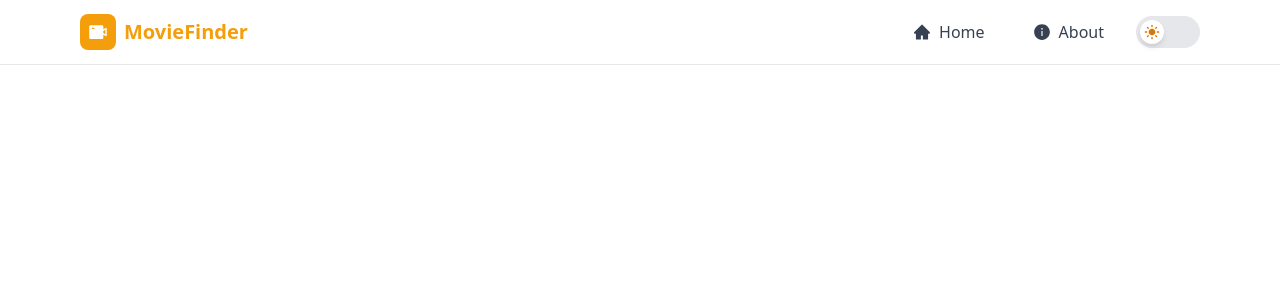
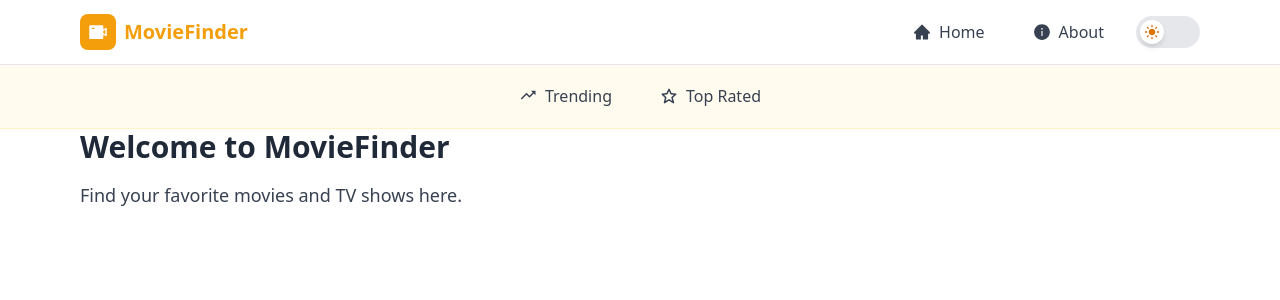
Before and after one commit to lahiruanushka/next-movie-app, a Next.js app: page / in a window 1280 px wide. Shown: the top 300 px of the page. Built offline with nearby package versions, Linux system fonts and the light colour scheme.

Commit message:
feat: add MovieFilterNavigation component and integrate it into HomePage

```diff
--- a/src/app/page.jsx
+++ b/src/app/page.jsx
@@ -1,9 +1,20 @@
-import React from 'react'
+import MovieFilterNavigation from "@/components/MovieFilterNavigation";
+import React from "react";
 
 const HomePage = () => {
   return (
-    <div>HomePage</div>
-  )
-}
+    <>
+      <MovieFilterNavigation />
+      <div className="max-w-6xl mx-auto px-4 py-8 mt-8">
+        <h1 className="text-3xl font-semibold text-gray-800 dark:text-gray-200">
+          Welcome to MovieFinder
+        </h1>
+        <p className="mt-4 text-lg text-gray-700 dark:text-gray-300">
+          Find your favorite movies and TV shows here.
+        </p>
+      </div>
+    </>
+  );
+};
 
-export default HomePage
+export default HomePage;
--- /dev/null
+++ b/src/components/MovieFilterNavigation.jsx
@@ -0,0 +1,62 @@
+'use client';
+
+import Link from 'next/link';
+import { useSearchParams } from 'next/navigation';
+import { BiTrendingUp, BiStar } from 'react-icons/bi';
+
+// NavigationItem component for each filter option
+const FilterNavItem = ({ title, param, icon: Icon }) => {
+  const searchParams = useSearchParams();
+  const currentGenre = searchParams.get('genre');
+  const isActive = currentGenre === param;
+
+  return (
+    <Link
+      href={`/?genre=${param}`}
+      className={`
+        flex items-center gap-2 px-4 py-2 rounded-full transition-all
+        hover:bg-amber-200 dark:hover:bg-gray-700
+        ${isActive ?
+          'bg-amber-500 text-white dark:bg-amber-600 dark:text-white shadow-md transform scale-105' :
+          'text-gray-700 dark:text-gray-200'
+        }
+      `}
+    >
+      <Icon className={`text-lg ${isActive ? 'animate-pulse' : ''}`} />
+      <span className="font-medium">{title}</span>
+    </Link>
+  );
+};
+
+// Main component
+export default function MovieFilterNavigation() {
+  const filterOptions = [
+    {
+      title: 'Trending',
+      param: 'fetchTrending',
+      icon: BiTrendingUp
+    },
+    {
+      title: 'Top Rated',
+      param: 'fetchTopRated',
+      icon: BiStar
+    }
+  ];
+
+  return (
+    <nav className="sticky top-16 z-40 backdrop-blur-sm bg-amber-50/80 dark:bg-gray-900/80 border-b border-amber-100 dark:border-gray-800">
+      <div className="max-w-6xl mx-auto px-4">
+        <div className="flex items-center justify-center gap-4 py-3">
+          {filterOptions.map((option) => (
+            <FilterNavItem
+              key={option.param}
+              title={option.title}
+              param={option.param}
+              icon={option.icon}
+            />
+          ))}
+        </div>
+      </div>
+    </nav>
+  );
+}
```
